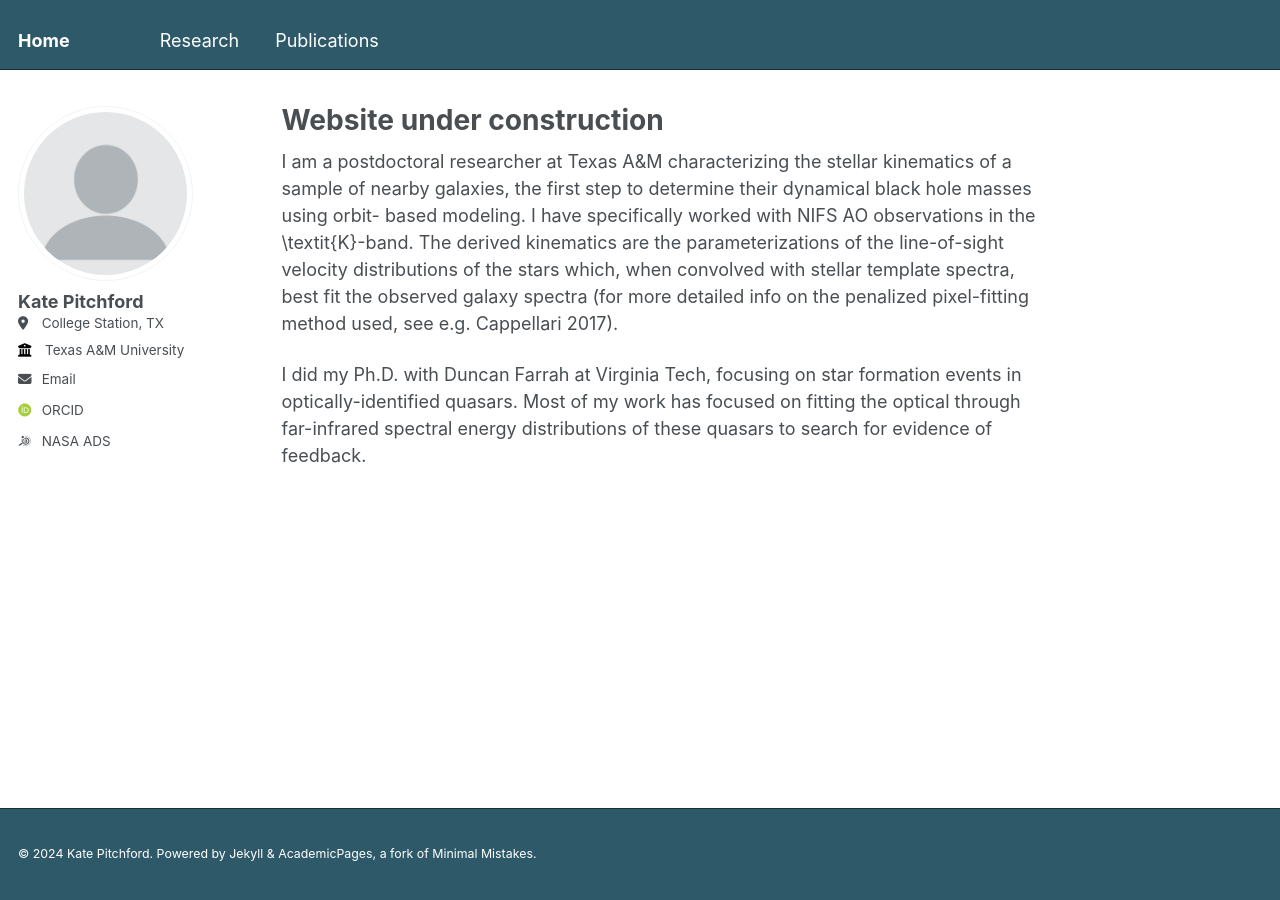
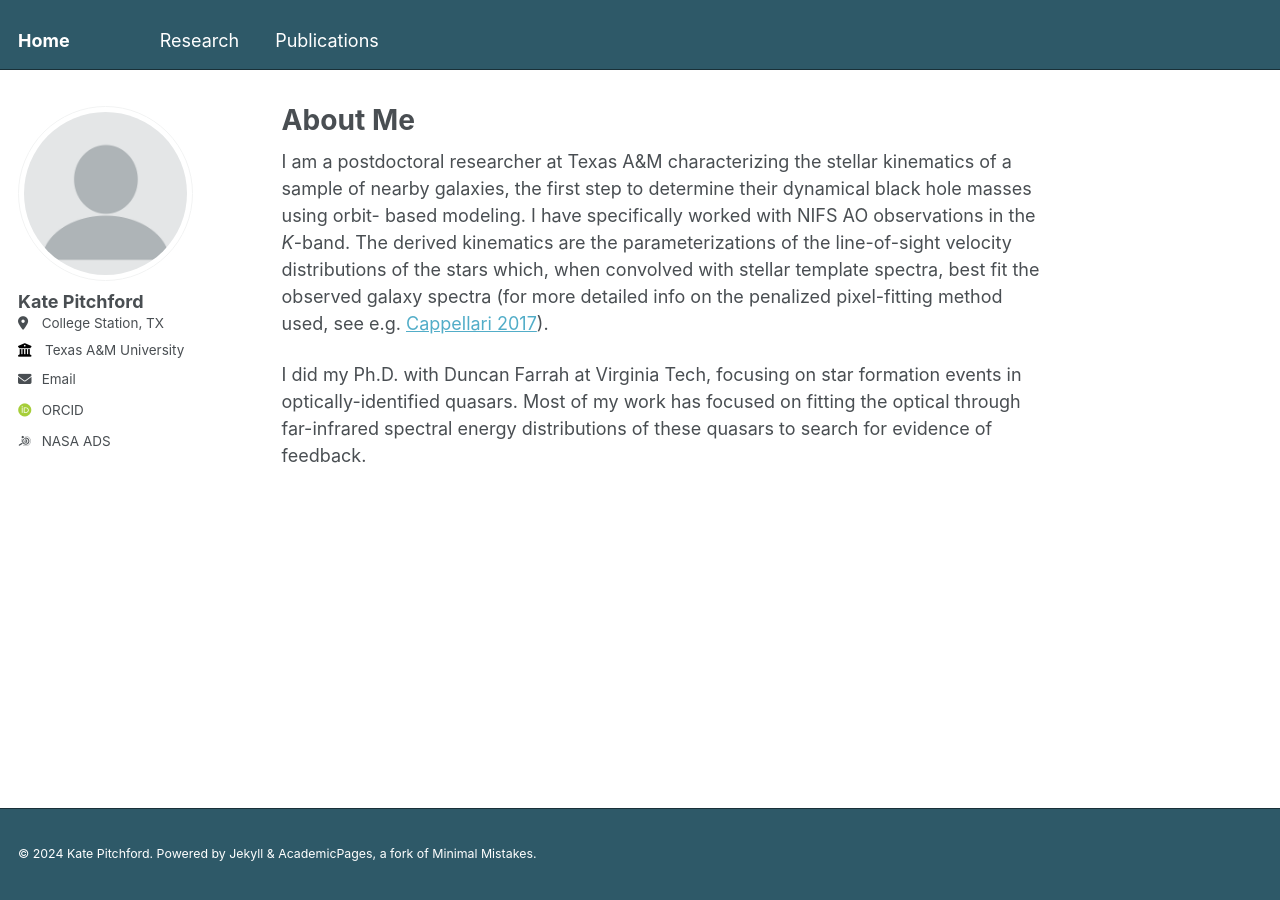
Before and after one commit to lkpitchford/lkpitchford.github.io, a Jekyll site: the page built from _pages/about.md, in a window 1280 px wide. Built offline with Jekyll 4.4.1, drawn with Linux system fonts in a browser that asks for light colours; some web fonts are replaced.

Commit message:
Update about.md

```diff
--- a/_pages/about.md
+++ b/_pages/about.md
@@ -1,13 +1,13 @@
 ---
 permalink: /
-title: "Website under construction"
+title: "About Me"
 author_profile: true
 redirect_from:
   - /about/
   - /about.html
 ---
 
-I am a postdoctoral researcher at Texas A&M characterizing the stellar kinematics of a sample of nearby galaxies, the first step to determine their dynamical black hole masses using orbit- based modeling. I have specifically worked with NIFS AO observations in the \textit{K}-band. The derived kinematics are the parameterizations of the line-of-sight velocity distributions of the stars which, when convolved with stellar template spectra, best fit the observed galaxy spectra (for more detailed info on the penalized pixel-fitting method used, see e.g. Cappellari 2017).
+I am a postdoctoral researcher at Texas A&M characterizing the stellar kinematics of a sample of nearby galaxies, the first step to determine their dynamical black hole masses using orbit- based modeling. I have specifically worked with NIFS AO observations in the *K*-band. The derived kinematics are the parameterizations of the line-of-sight velocity distributions of the stars which, when convolved with stellar template spectra, best fit the observed galaxy spectra (for more detailed info on the penalized pixel-fitting method used, see e.g. [Cappellari 2017](https://ui.adsabs.harvard.edu/abs/2017MNRAS.466..798C/abstract)).
 
 I did my Ph.D. with Duncan Farrah at Virginia Tech, focusing on star formation events in optically-identified quasars. Most of my work has focused on fitting the optical through far-infrared spectral energy distributions of these quasars to search for evidence of feedback.
 
```
Also changed, not shown: other parts of _pages/about.md (+1 -1 lines).
